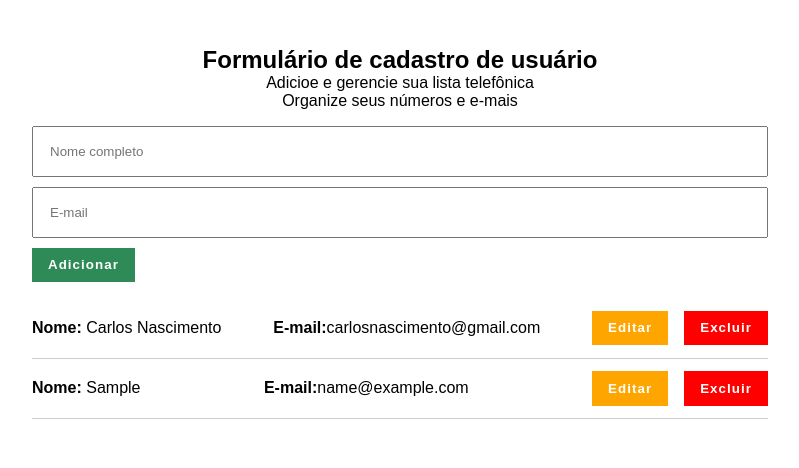
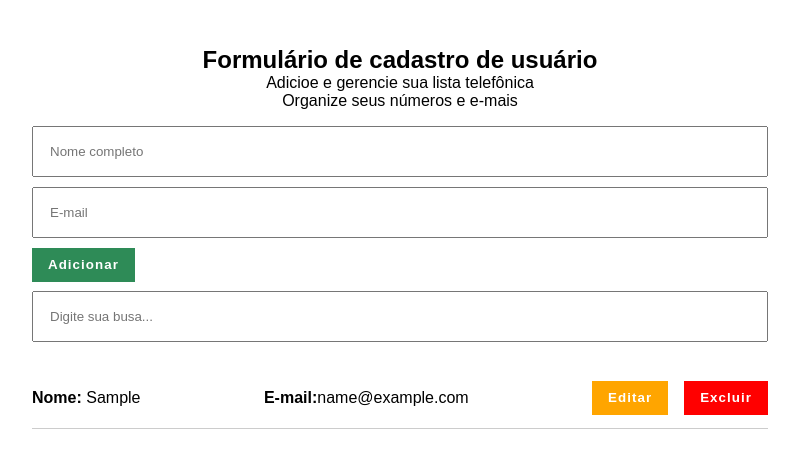
Before and after one commit to carlospontocom/testes, a Vue app: page / in a window 1280 px wide. Both pictures are taken after typing "Sample", "name@example.com" into the empty fields and a click on the button "Adicionar". Shown: the top 468 px of the page, without its empty margins (240-1039 px from the left). Built offline with nearby package versions, Linux system fonts and the light colour scheme.

Commit message:
Função PESQUISAR  acrescentada (close #3)

```diff
--- a/src/App.vue
+++ b/src/App.vue
@@ -19,18 +19,12 @@
       <button type="submit" class="btn-add">Adicionar</button>
     </form>
 
+    <form @submit.prevent="buscar">
+       <input type="text" v-model="termoBusca" placeholder="Digite sua busa..." class="field"/>
+    </form>
+
     <ul class="lista-contatos">
-
-      <li>
-        <p><strong>Nome: </strong>Carlos Nascimento</p>
-        <p><strong>E-mail:</strong>carlosnascimento@gmail.com</p>
-        <div class="actions">
-          <button class="btn-editar" @click="abrirModalEdicao">Editar</button>
-          <button class="btn-remover" @click="remover">Excluir</button>
-        </div>
-      </li>
-
-      <li v-for="contato in contatos" :key="contato.id">
+      <li v-for="contato in filtrados" :key="contato.id">
         <p><strong>Nome: </strong>{{contato.nome}}</p>
         <p><strong>E-mail:</strong>{{contato.email }}</p>
         <div class="actions">
@@ -38,14 +32,17 @@
           <button class="btn-remover">Excluir</button>
         </div>
       </li>
+    </ul>
 
-    </ul>
+    <p v-if="termoBusca && filtrados.length === 0">
+      Nenhum contato encontrado.
+    </p>
 
   </section>
 </template>
 
 <script setup>
-import {ref} from 'vue';
+import {ref, computed} from 'vue';
 const modalResposta=ref(false)
 
 const formulario = ref({
@@ -55,7 +52,13 @@ const formulario = ref({
 
 const contatos = ref([])
 
+const termoBusca = ref('')
+
 const adicionarUsuario = () =>{
+ if (!formulario.value.nome.trim() || !formulario.value.email.trim()) {
+    alert("Preencha o nome e o e-mail!");
+    return;
+  }
 
   const contatoExistente = contatos.value.find(u=>u.email===formulario.value.email)
 
@@ -65,11 +68,13 @@ const adicionarUsuario = () =>{
       nome:formulario.value.nome,
       email:formulario.value.email
     })
+
     //mostra resposta de sucesso ao usuário
     modalResposta.value = true;
     tempoMensagemResposta();
     limparCampos();
   }
+
   else{
     alert("Contato já cadastrado! Tente outro")
   }
@@ -97,4 +102,16 @@ const limparCampos =()=>{
   formulario.value.nome = ''
   formulario.value.email = ''
 }
+
+const filtrados = computed(()=>{
+  return contatos.value.filter(u=>u.nome.toLowerCase().includes(termoBusca.value.toLowerCase()) || u.email.toLowerCase().includes(termoBusca.value.toLowerCase() ))
+})
+
+ const totalFiltrados = filtrados.value.length;
+
+ if(totalFiltrados < 0){
+
+ }
+
+
 </script>
--- a/src/style.css
+++ b/src/style.css
@@ -110,3 +110,10 @@ button{
   padding:10px 1.5rem;
   border-radius: 5px;
 }
+
+.field{
+   padding:1rem;
+  display:block;
+  width:100%;
+  margin:.6rem 0;
+}
```
